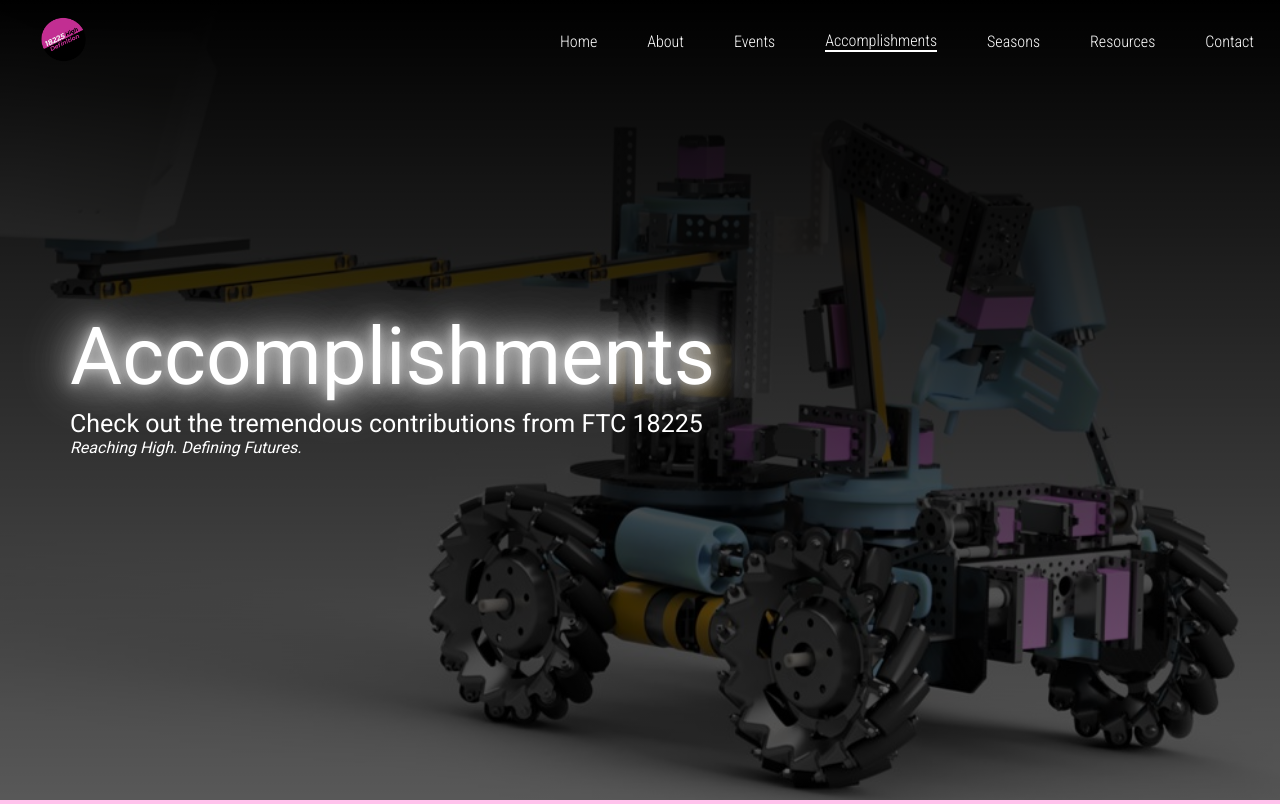
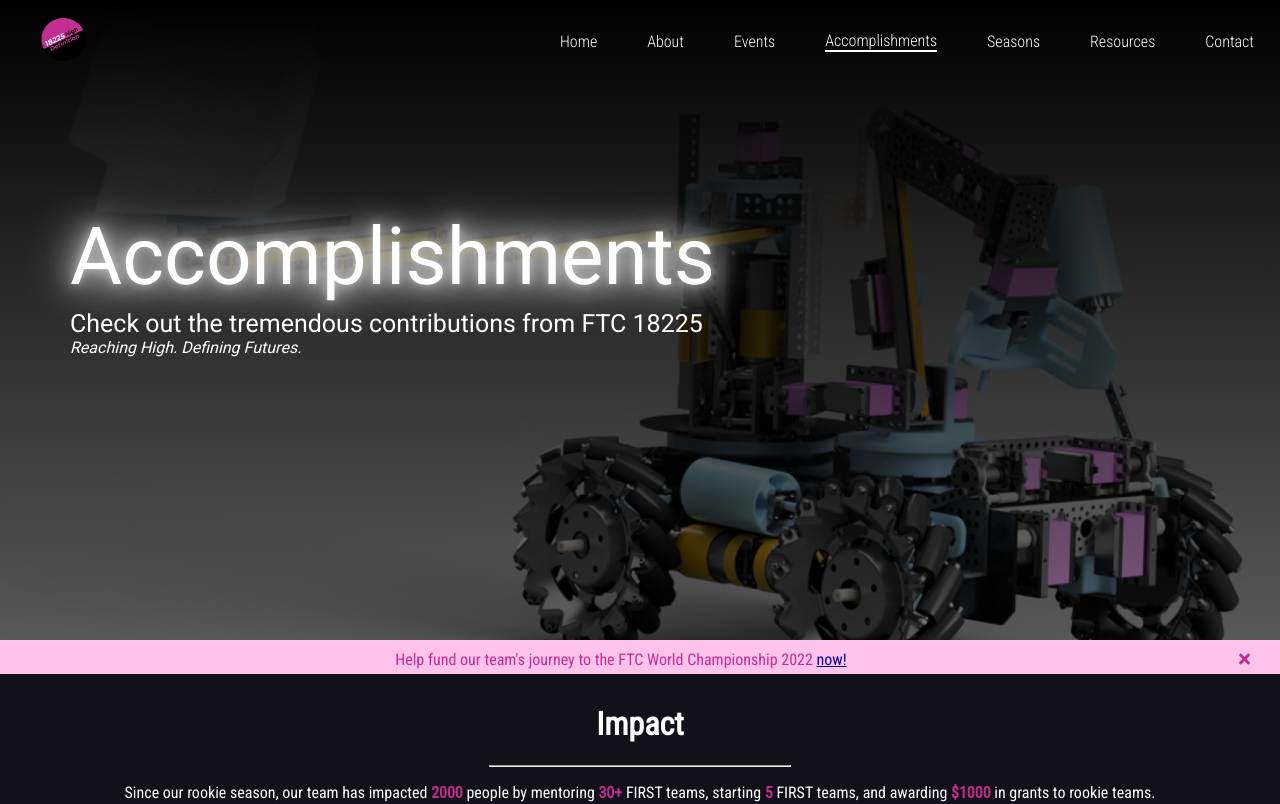
Before and after one commit to HiiDeff/HighDefinition.github.io, a Next.js app: page /accomplishments in a window 1280 px wide. Shown: the top 804 px of the page. Built offline with nearby package versions, Linux system fonts and the light colour scheme.

Commit message:
change header heights

```diff
--- a/components/header.js
+++ b/components/header.js
@@ -7,6 +7,7 @@ export default function Header({title, description, page}) {
   const [image, setImage] = useState("");
 
   useEffect(() => {
+    console.log(title);
     window.addEventListener("resize", updateDimensions);
     updateDimensions();
     return () => window.removeEventListener("resize", updateDimensions);
@@ -25,9 +26,12 @@ export default function Header({title, description, page}) {
         backgroundPosition: 'top right',
         backgroundAttachment: 'fixed',
         backgroundSize: 'cover',
+        height: page == "Home" ? "100vh" : "80vh"
       }}>
         <NavBar name={page} />
-        <div className="sidepanel">
+        <div className="sidepanel" style={{
+          height: page == "Home" ? "70vh" : "45vh"
+        }}>
           <div style={{
             fontFamily: 'Roboto',
             fontWeight: 400,
--- a/scss/pages.scss
+++ b/scss/pages.scss
@@ -2,7 +2,6 @@
 
 .coolHeader {
     background: linear-gradient(to bottom,rgba(0,0,0,1), rgba(0,0,0, 0.5)), url("/images/coolstaterobotcadphoto.jpg");
-    height: 100vh;
     width: 100%;
     padding: 0;
 
@@ -15,7 +14,6 @@
         padding-bottom: 0;
         align-items: center;
         margin-top: 100px;
-        height: 70vh;
         top: 0;
 
         h1 {
```
